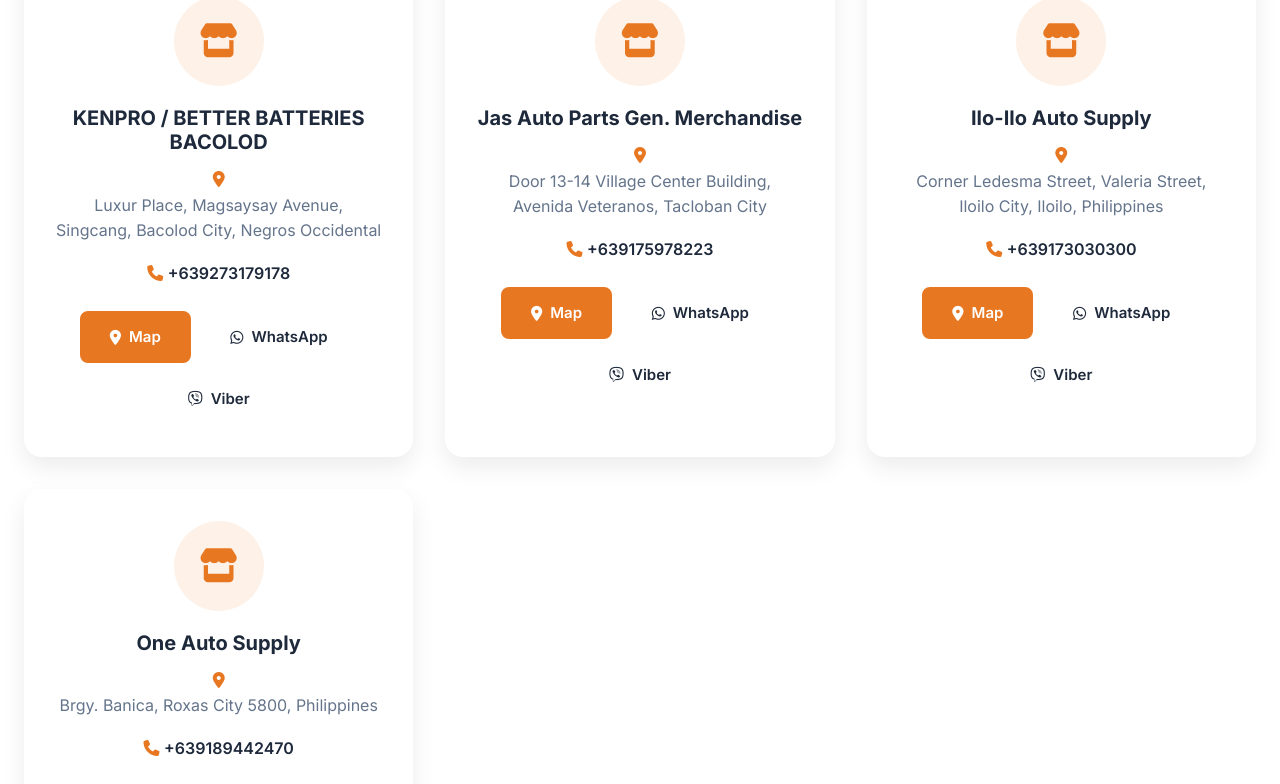
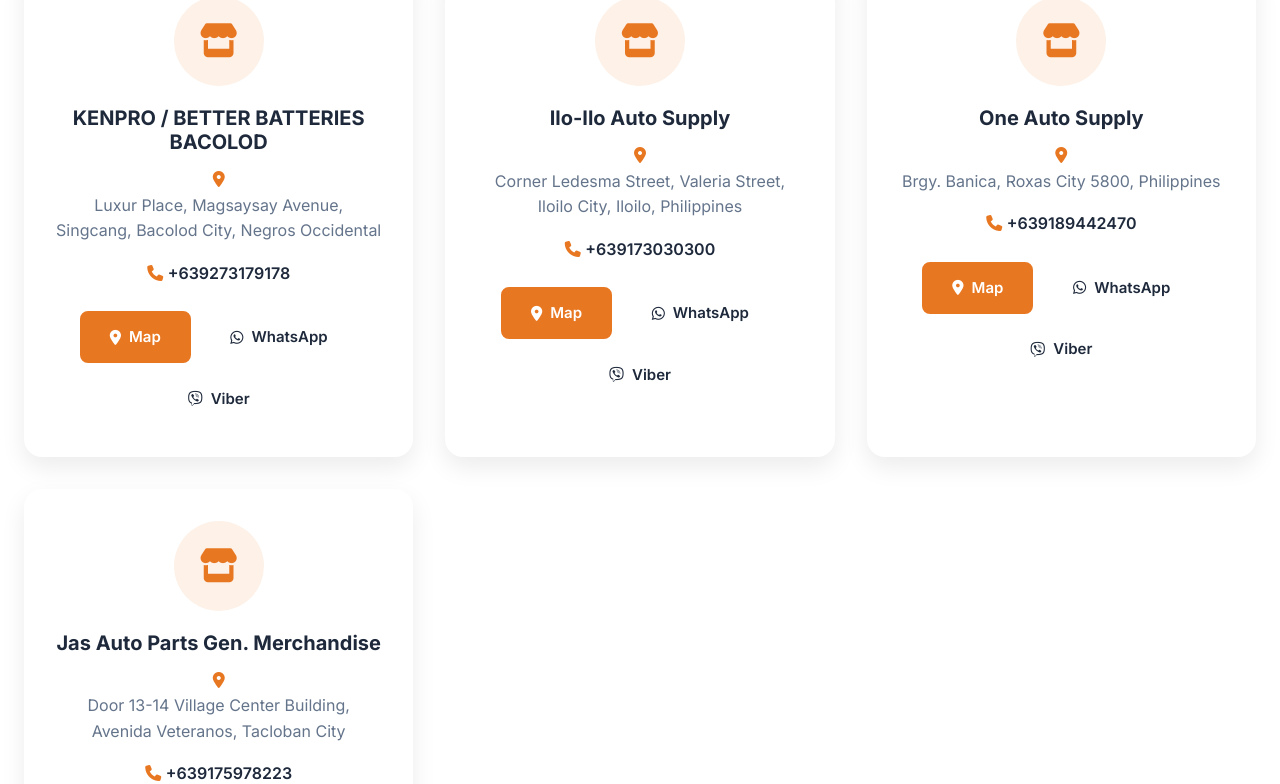
Before and after one commit to Michael112315/AESON-POWER-PH, a Next.js app: page /retail-partners in a window 1280 px wide. Shown: the part 487-1271 px from the top of the page. Built offline with nearby package versions, Linux system fonts and the light colour scheme.

Commit message:
Update page.tsx

```diff
--- a/app/retail-partners/page.tsx
+++ b/app/retail-partners/page.tsx
@@ -7,24 +7,40 @@
 
 const dealers = [
   {
+     city: "Bacolod",
+    cityImage: "http://maroon-partridge-424184.hostingersite.com/wp-content/uploads/2026/07/Retail-partners-bacolod-1-scaled.webp",
+    stores: 1,
     name: "KENPRO / BETTER BATTERIES BACOLOD",
-    address: "Luxur Place, Magsaysay Avenue, Singcang, Bacolod City, Negros Occidental",
+    address:
+      "Luxur Place, Magsaysay Avenue, Singcang, Bacolod City, Negros Occidental",
     phone: "+639273179178",
   },
   {
-    name: "Jas Auto Parts Gen. Merchandise",
-    address: "Door 13-14 Village Center Building, Avenida Veteranos, Tacloban City",
-    phone: "+639175978223",
-  },
-  {
+   city: "Iloilo",
+    cityImage: "http://maroon-partridge-424184.hostingersite.com/wp-content/uploads/2026/07/iloilo-scaled.webp",
+    stores: 1,
     name: "Ilo-Ilo Auto Supply",
-    address: "Corner Ledesma Street, Valeria Street, Iloilo City, Iloilo, Philippines",
+    address:
+      "Corner Ledesma Street, Valeria Street, Iloilo City, Iloilo, Philippines",
     phone: "+639173030300",
   },
   {
+    city: "Roxas",
+    cityImage: "http://maroon-partridge-424184.hostingersite.com/wp-content/uploads/2026/07/IMG_8648.webp",
+    stores: 1,
     name: "One Auto Supply",
-    address: "Brgy. Banica, Roxas City 5800, Philippines",
+    address:
+      "Brgy. Banica, Roxas City 5800, Philippines",
     phone: "+639189442470",
+  },
+  {
+     city: "Tacloban",
+    cityImage: "http://maroon-partridge-424184.hostingersite.com/wp-content/uploads/2026/07/Tacloban.webp",
+    stores: 1,
+    name: "Jas Auto Parts Gen. Merchandise",
+    address:
+      "Door 13-14 Village Center Building, Avenida Veteranos, Tacloban City",
+    phone: "+639175978223",
   },
 ]
 
```
